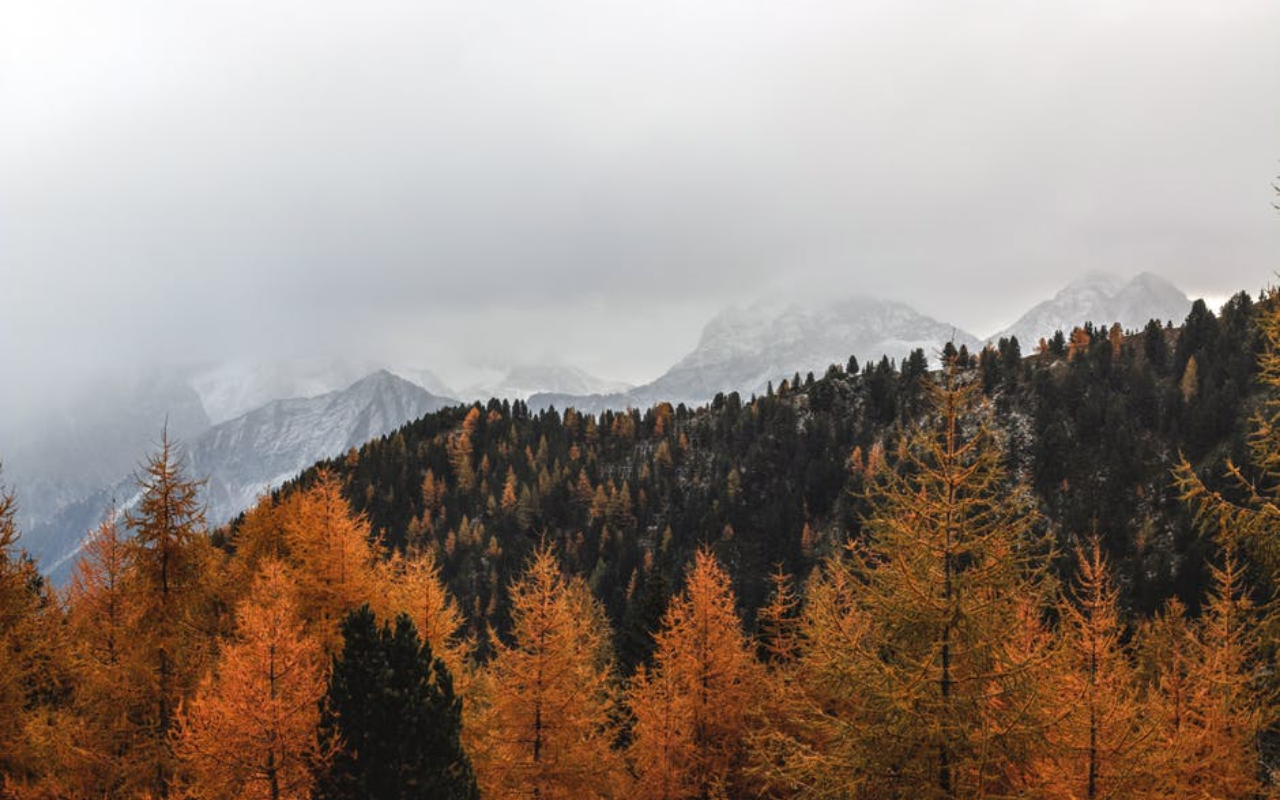
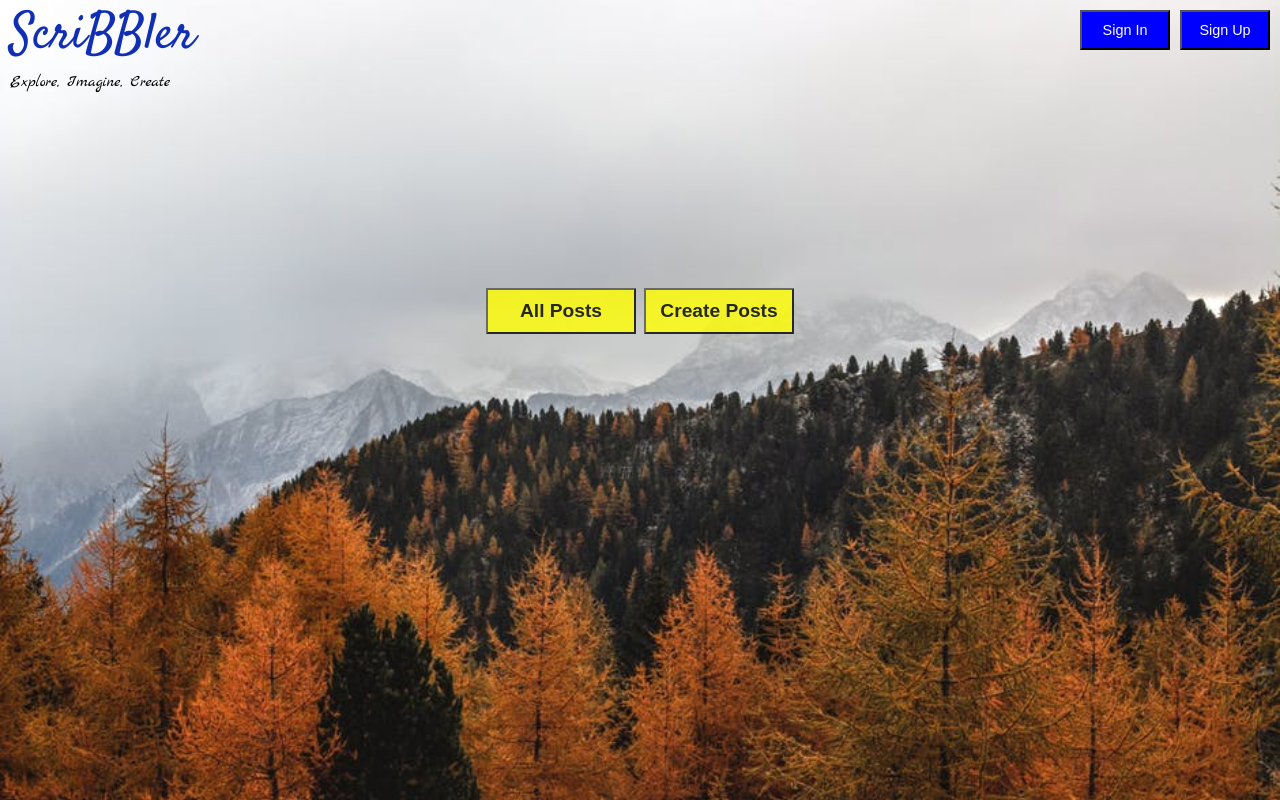
Before and after one commit to Dpakshrivastav/blogging_app, a plain HTML site: page index.html in a window 1280 px wide. Drawn offline with Linux system fonts and the light colour scheme.

Commit message:
index page buttons added

```diff
--- a/css/header.css
+++ b/css/header.css
@@ -1,2 +1,47 @@
 /* Set a style for all elements inside the header i.e. Sign Up button, Sign In button,
 the title "ScriBBler" & the sub-heading below "ScriBBLer" */
+
+button {
+    background-color: #4CAF50;
+    color: white;
+    padding: 14px 20px;
+    margin: 8px 0;
+    border: none;
+    cursor: pointer;
+    width: 100%;
+    opacity: 0.9;
+}
+button:hover {
+ opacity:1;
+}
+input.topButtons {
+ width: 90px;
+ padding: 10px;
+ cursor: pointer;
+ font-weight: 500;
+ font-size: 90%;
+ background: #0000ff;
+ color: #fff;
+ float: right;
+ /* opacity: 0.; */
+ margin: 10px 10px 0px 0px;
+ font-family: Arial, Helvetica, sans-serif;
+}
+
+.logo-title {
+font-family: 'Satisfy', cursive;
+font-size: 50px;
+color: #112fb4;
+margin: auto;
+text-decoration: none;
+margin: 10px 10px 0px 10px;
+}
+h1{
+    text-align: center;
+    font-family: 'Abel', sans-serif;
+}
+.middleText{
+    font-family: 'Marck Script', cursive;
+    margin-top: 0;
+    margin: 0 0 0px 10px;
+}
--- a/css/index.css
+++ b/css/index.css
@@ -9,5 +9,28 @@ body{
    overflow:hidden;
    display: block;
 }
-
+.postButtons{
+   /* position: absolute;
+   top: 50%; */
+   margin-top: 15%;
+   display: flex;
+   flex-direction: row;
+   flex-wrap: wrap;
+   justify-content: center;
+   align-items: center;
+}
+.post-button{
+   width: 150px;
+   padding: 10px;
+   margin: 4px;
+   font-weight: bolder;
+   font-size: 120%;
+   background: yellow;
+   cursor: pointer;
+   border-radius: 1px;
+   opacity: 0.8;
+}
+.post-button:hover{
+   opacity: 1;
+}
 /* Set a style for the rest of the elements besides the header elements on the index.html page */
--- a/index.html
+++ b/index.html
@@ -16,15 +16,15 @@
     <div id="main-container-div">
 
         <div class="header">
-
-        	<!-- Insert code for Sign Up, Sign In button here. Add code for "ScriBBler" heading and the sub-heading -->
-
+            <input class="topButtons" type="button" value="Sign Up">
+            <input class="topButtons" type="button" value="Sign In">
+            <a id="pageTitle" class="logo-title">ScriBBler</a>
+            <p class="middleText">Explore, Imagine, Create</p>
         </div>
 
         <div class="postButtons">
-
-        	<!-- Insert code for All Posts & Create Post button here -->
-
+            <input class="post-button" type="button" value="All Posts">
+            <input class="post-button" type="button" value="Create Posts">
         </div>
     </div>
 
```
